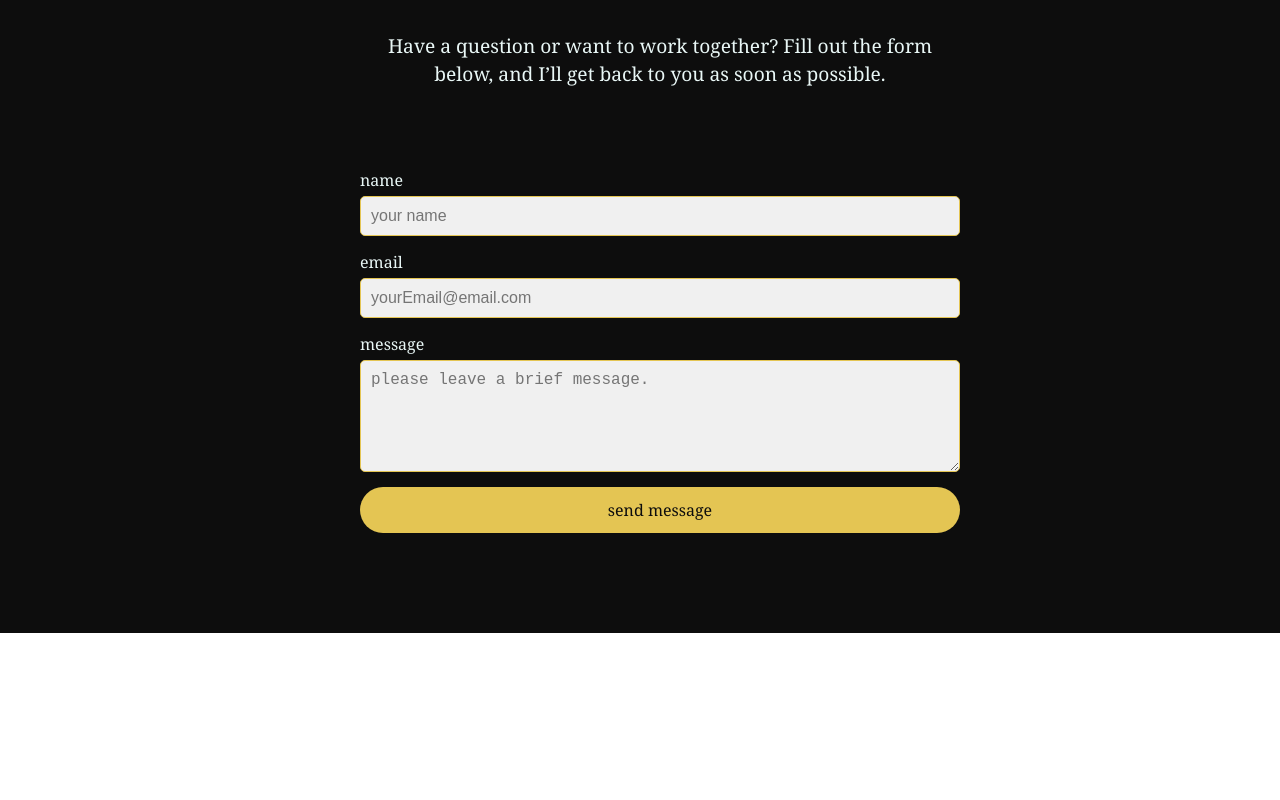
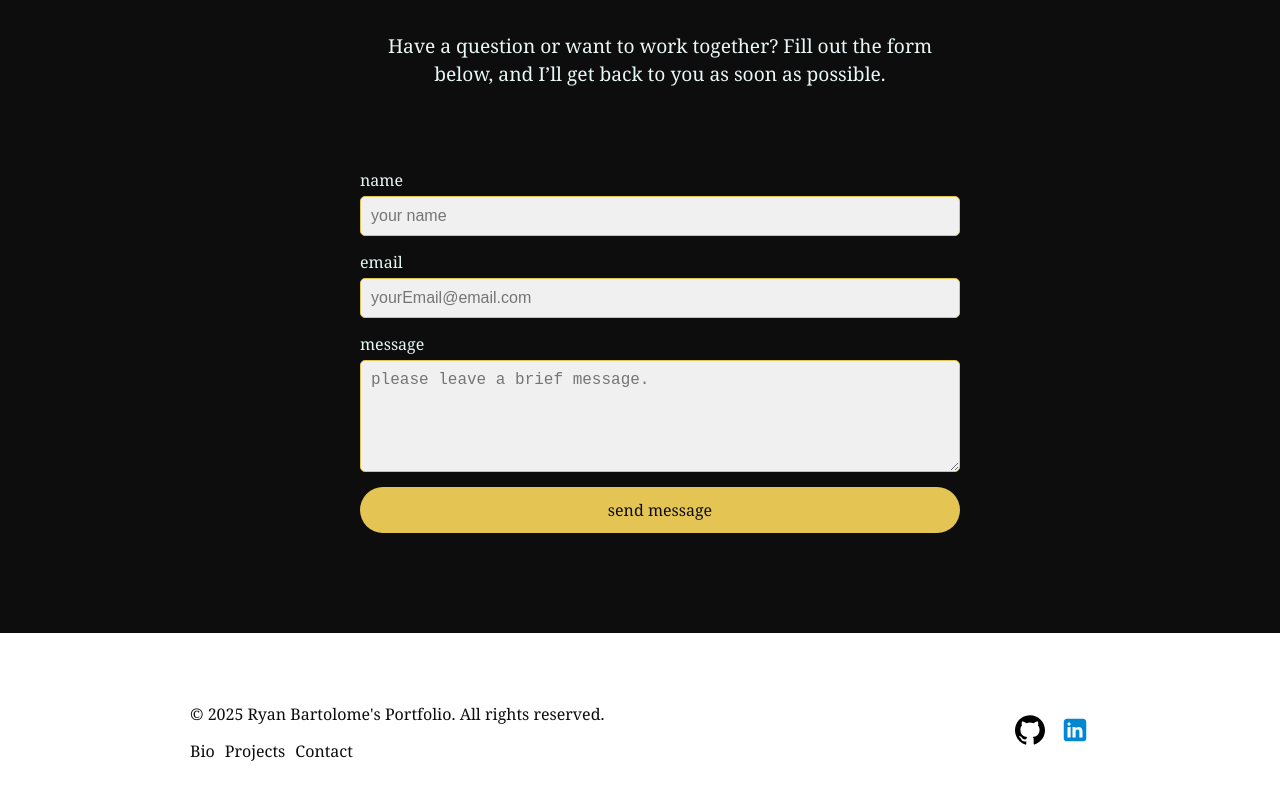
Before and after one commit to ahhyanb/my-portfolio, a React (Create React App) app: page / in a window 1280 px wide. Shown: the part 3176-3976 px from the top of the page. Before the commit the page ends 3829 px from the top, so only its background shows below. Built offline with nearby package versions, Linux system fonts and the light colour scheme.

Commit message:
added footer

```diff
--- a/src/App.js
+++ b/src/App.js
@@ -4,6 +4,7 @@ import Home from './components/home/Home';
 import Bio from './components/bio/Bio';
 import Projects from './components/projects/Project';
 import Contact from './components/contact/Contact';
+import Footer from './components/footer/Footer';
 
 function App() {
   const scrollToSection = (id) => {
@@ -29,6 +30,9 @@ function App() {
       <div id="contact">
         <Contact />
       </div>
+      <div>
+        <Footer />
+      </div>
     </>
   );
 }
--- a/src/components/footer/Footer.css
+++ b/src/components/footer/Footer.css
@@ -0,0 +1,64 @@
+.footer-container {
+    display: flex; /* Use Flexbox */
+    flex-direction: row; /* Arrange items in a row */
+    align-items: center; /* Align items vertically */
+    justify-content: space-between; /* Space out content */
+    color: #0d0d0d; /* Light text for contrast */
+    border-radius: 30px; /* Rounded corners to match project card */
+    overflow: hidden; /* Prevent content from spilling out */
+    width: 100%; /* Full width */
+    max-width: 900px; /* Limit the max width */
+    margin: 20px auto; /* Center the footer horizontally */
+    padding: 50px 50px; /* Add padding for spacing */
+}
+
+
+.footer-content {
+    display: flex;
+    flex-direction: column;
+    align-items: flex-start; /* Align content to the left */
+    gap: 15px; /* Add spacing between items */
+    width: 60%; /* Take up 60% of the footer */
+    box-sizing: border-box; /* Include padding in width */
+}
+
+.footer-content p {
+    font-size: 1rem;
+    margin: 0; /* Remove default margin */
+    color: #0d0d0d;
+}
+
+.footer-links {
+    display: flex;
+    flex-wrap: wrap;
+    gap: 10px; /* Add space between links */
+}
+
+.footer-links a {
+    color: #0d0d0d; /* Highlight color */
+    text-decoration: none; /* Remove underline */
+    font-size: 1rem;
+    transition: color 0.3s ease;
+}
+
+.footer-links a:hover {
+    color: #efecef; /* Brighter hover color */
+}
+
+.social-media {
+    display: flex;
+    justify-content: flex-end; /* Align icons to the right */
+    gap: 15px; /* Space between icons */
+    width: 40%; /* Take up 40% of the footer */
+    box-sizing: border-box; /* Include padding in width */
+}
+
+.social-media a img {
+    width: 30px; /* Icon size */
+    height: 30px;
+    transition: transform 0.3s ease;
+}
+
+.social-media a img:hover {
+    transform: scale(1.2); /* Enlarge on hover */
+}
--- a/src/components/footer/Footer.js
+++ b/src/components/footer/Footer.js
@@ -0,0 +1,27 @@
+import React from "react";
+import "./Footer.css";
+
+function Footer() {
+    return (
+        <footer className="footer-container">
+            <div className="footer-content">
+                <p>&copy; 2025 Ryan Bartolome's Portfolio. All rights reserved.</p>
+                <div className="footer-links">
+                    <a href="#bio">Bio</a>
+                    <a href="#projects">Projects</a>
+                    <a href="#contact">Contact</a>
+                </div>
+            </div>
+            <div className="social-media">
+                <a href="https://github.com/ahhyanb/" target="_blank" aria-label="GitHub" rel="noopener noreferrer">
+                    <img src="github.svg" alt="GitHub" />
+                </a>
+                <a href="https://www.linkedin.com/in/ryanmartbartolome/" target="_blank" aria-label="LinkedIn" rel="noopener noreferrer">
+                    <img src="icons8-linkedin.svg" alt="LinkedIn" />
+                </a>
+            </div>
+        </footer>
+    );
+}
+
+export default Footer;
```
Also changed, not shown: public/github.svg (added), public/icons8-linkedin.svg (added).
